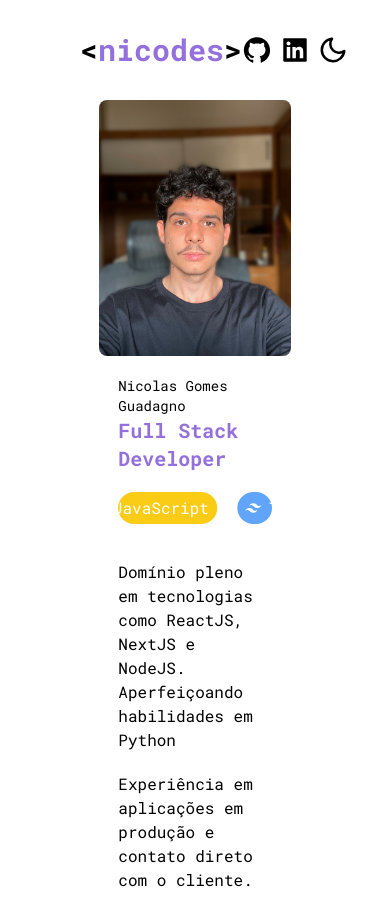
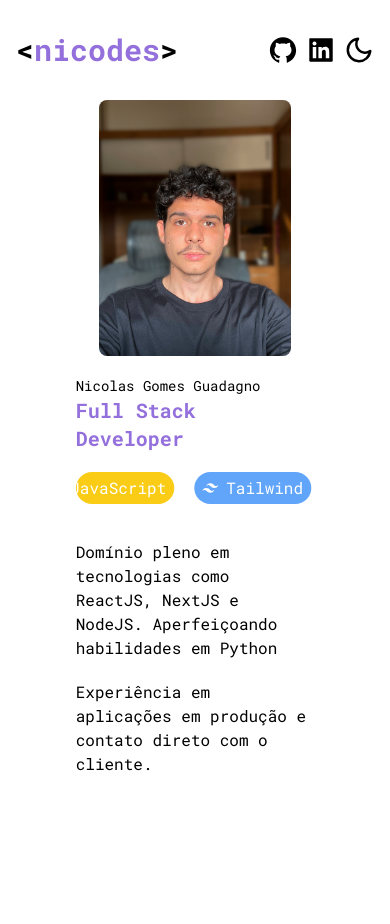
Before and after one commit to nclsgg/nicodes, a Next.js app: page / in a window 390 px wide. After the commit the page ends 844 px from the top, so only its background shows below. Built offline with nearby package versions, Linux system fonts and the light colour scheme.

Commit message:
chore: responsive design

```diff
--- a/src/app/globals.css
+++ b/src/app/globals.css
@@ -24,6 +24,12 @@ body {
   padding: 2rem 5rem;
 }
 
+@media screen and (max-width: 768px) {
+  body {
+    padding: 2rem 1rem;
+  }
+}
+
 .dark body {
   color: rgb(var(--dark-text-color));
   background: rgb(var(--background-dark));
```
